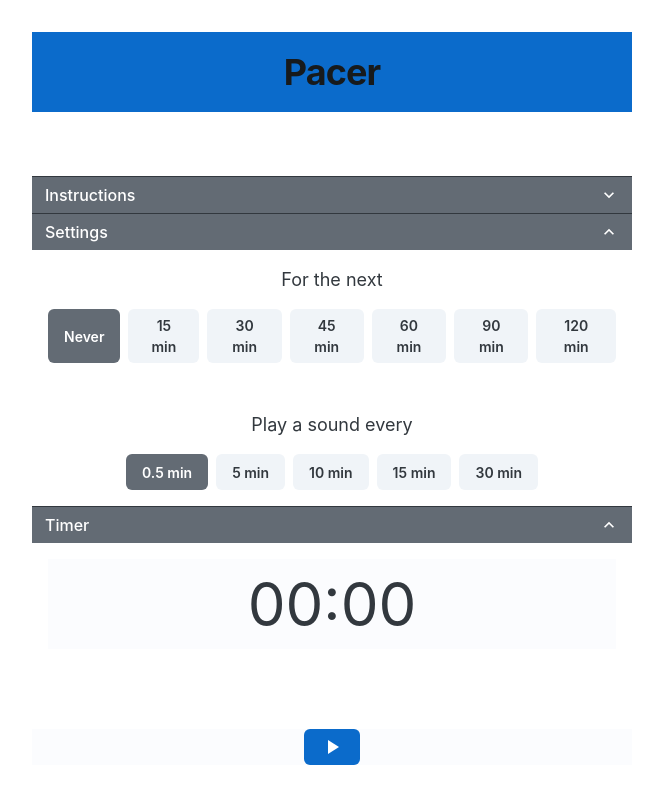
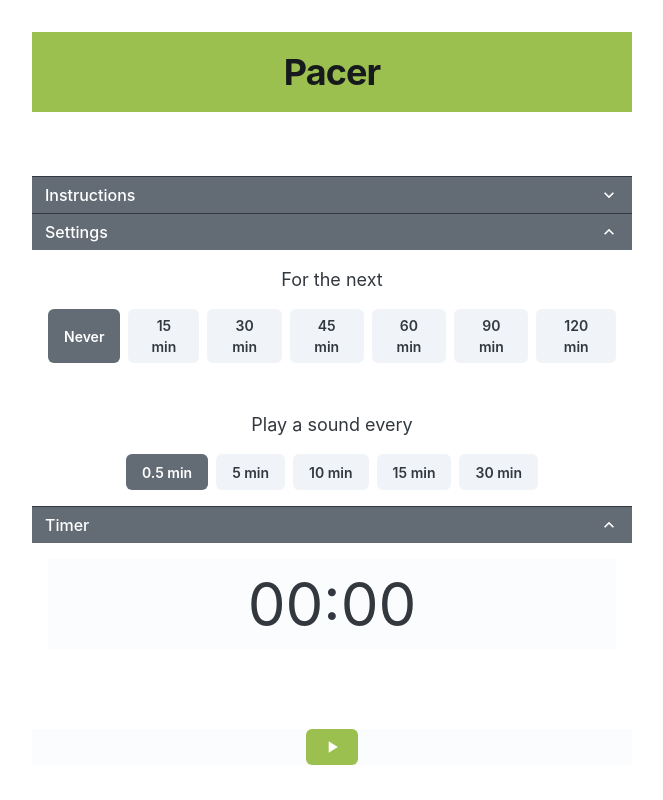
Before and after one commit to fastfedora/pacer, a React (Vite) app: page / in a window 1280 px wide. Shown: the whole page, without its empty margins (308-971 px from the left). Built offline with nearby package versions, Linux system fonts and the light colour scheme.

Commit message:
style: Add a custom theme with green as primary color

```diff
--- a/src/main.tsx
+++ b/src/main.tsx
@@ -1,10 +1,14 @@
 import React from 'react'
 import ReactDOM from 'react-dom/client'
+import { CssVarsProvider } from '@mui/joy/styles';
 import App from './App.tsx'
+import { theme } from './styles/theme.ts';
 import './index.css'
 
 ReactDOM.createRoot(document.getElementById('root')!).render(
   <React.StrictMode>
-    <App />
+    <CssVarsProvider theme={theme}>
+      <App />
+    </CssVarsProvider>
   </React.StrictMode>,
 )
--- /dev/null
+++ b/src/styles/theme.ts
@@ -0,0 +1,24 @@
+import { extendTheme } from '@mui/joy/styles';
+
+export const theme = extendTheme({
+  cssVarPrefix: '',
+  colorSchemes: {
+    light: {
+      palette: {
+        // Color adjustments made using https://mdigi.tools/darken-color/
+        primary: {
+          50: '#f5f9ed',  // lighten 90%
+          100: '#ebf2dc', // lighten 80%
+          200: '#d7e6b9', // lighten 60%
+          300: '#cddfa7', // lighten 50%
+          400: '#bad384', // lighten 30%
+          500: '#9CC04F', // base color
+          600: '#7fa039', // darken 20%
+          700: '#6f8c32', // darken 30%
+          800: '#5f782b', // darken 40%
+          900: '#4f6424', // darken 50%
+        },
+      },
+    },
+  },
+});
```
